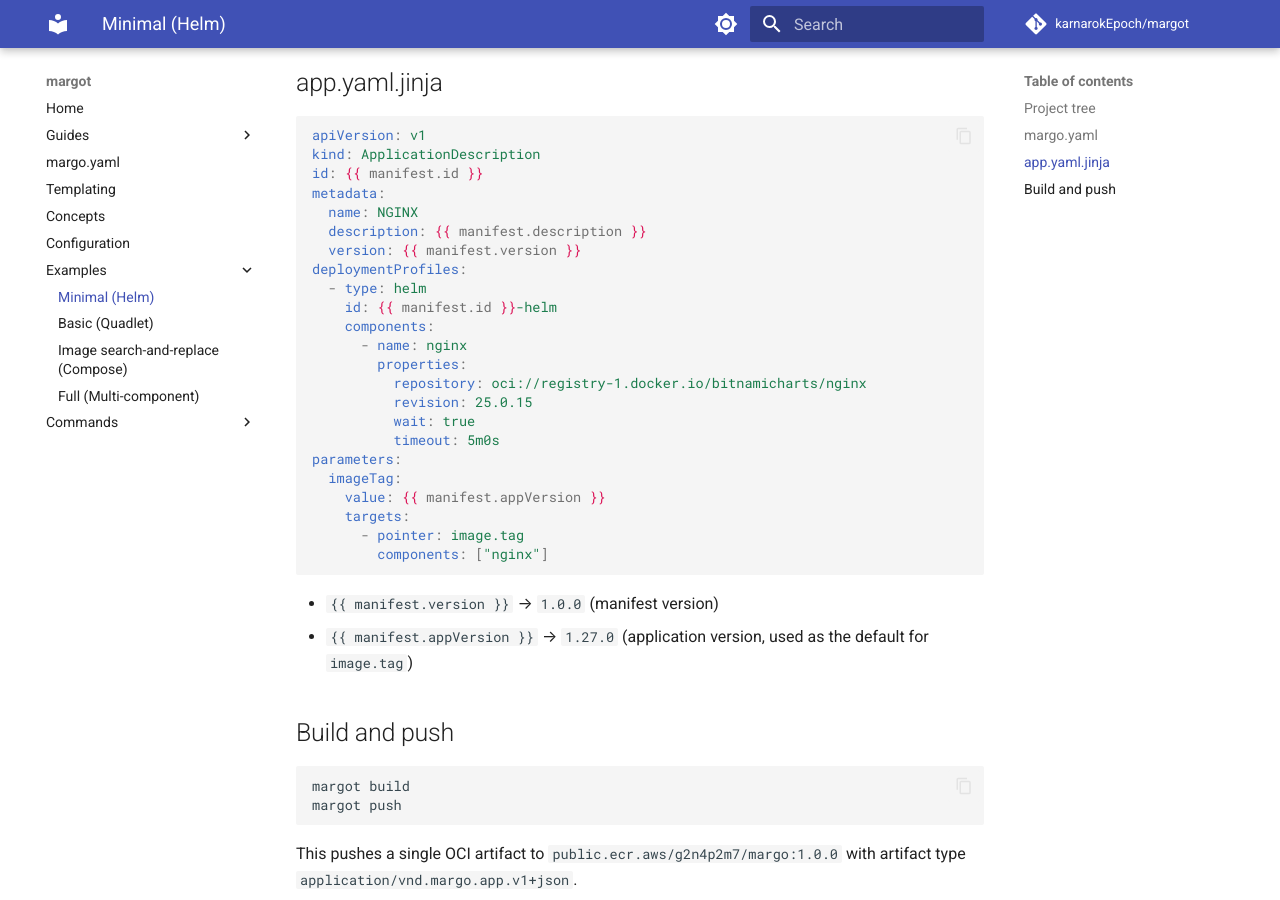
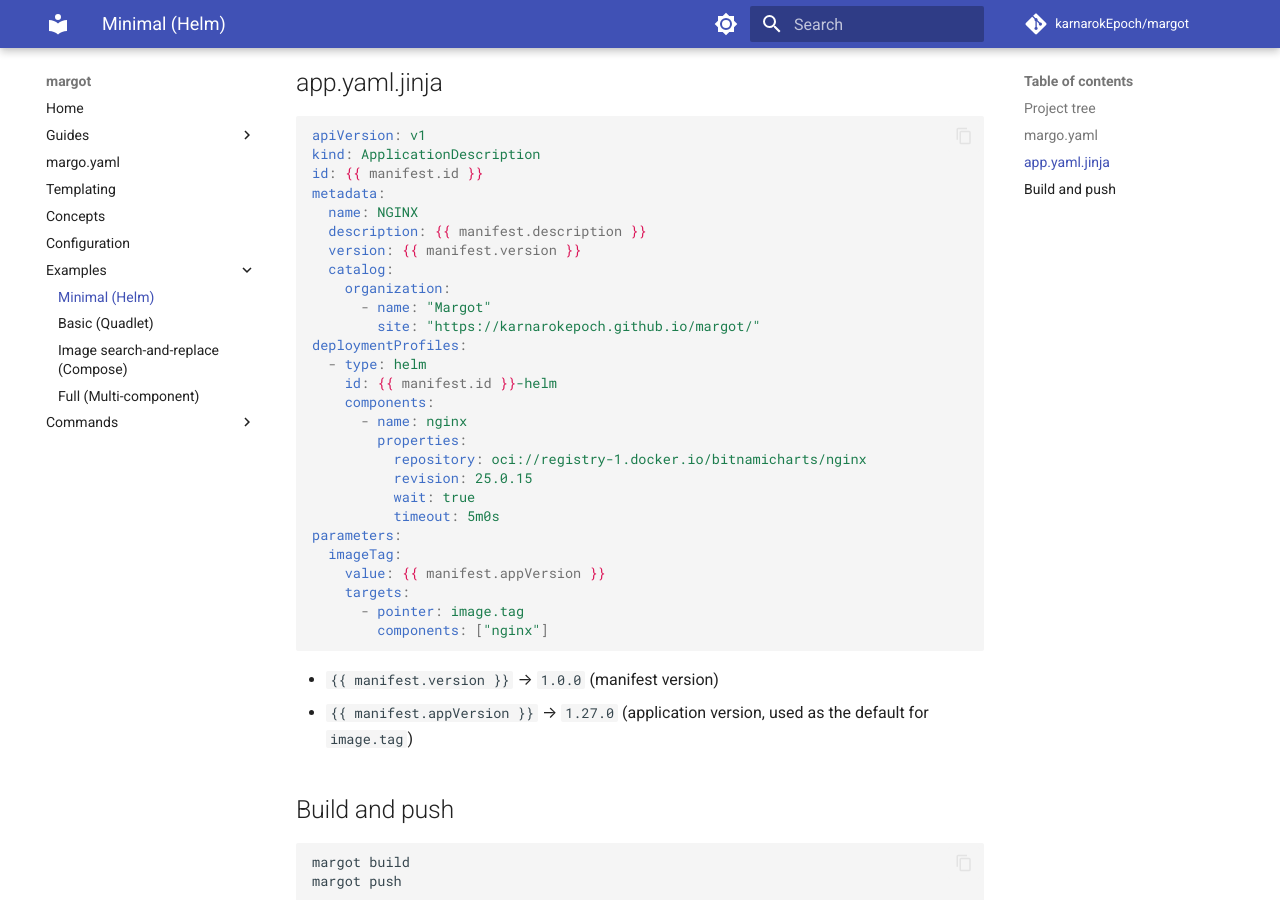
Before and after one commit to karnarokEpoch/margot, an MkDocs documentation site: the page built from docs/examples/minimal.md, in a window 1280 px wide and 900 px high, scrolled down 740 px. Built offline with MkDocs 1.6.1 and Material for MkDocs 9.7.7, drawn with Linux system fonts in a browser that asks for light colours; comment, search, counter and statistics services are not loaded.

Commit message:
docs: fix some organisation properties missing

```diff
--- a/docs/examples/minimal.md
+++ b/docs/examples/minimal.md
@@ -38,6 +38,10 @@ metadata:
   name: NGINX
   description: {{ manifest.description }}
   version: {{ manifest.version }}
+  catalog:
+    organization:
+      - name: "Margot"
+        site: "https://karnarokepoch.github.io/margot/"
 deploymentProfiles:
   - type: helm
     id: {{ manifest.id }}-helm
```
Also changed, not shown: docs/examples/basic-quadlet.md (+4 -0 lines).
